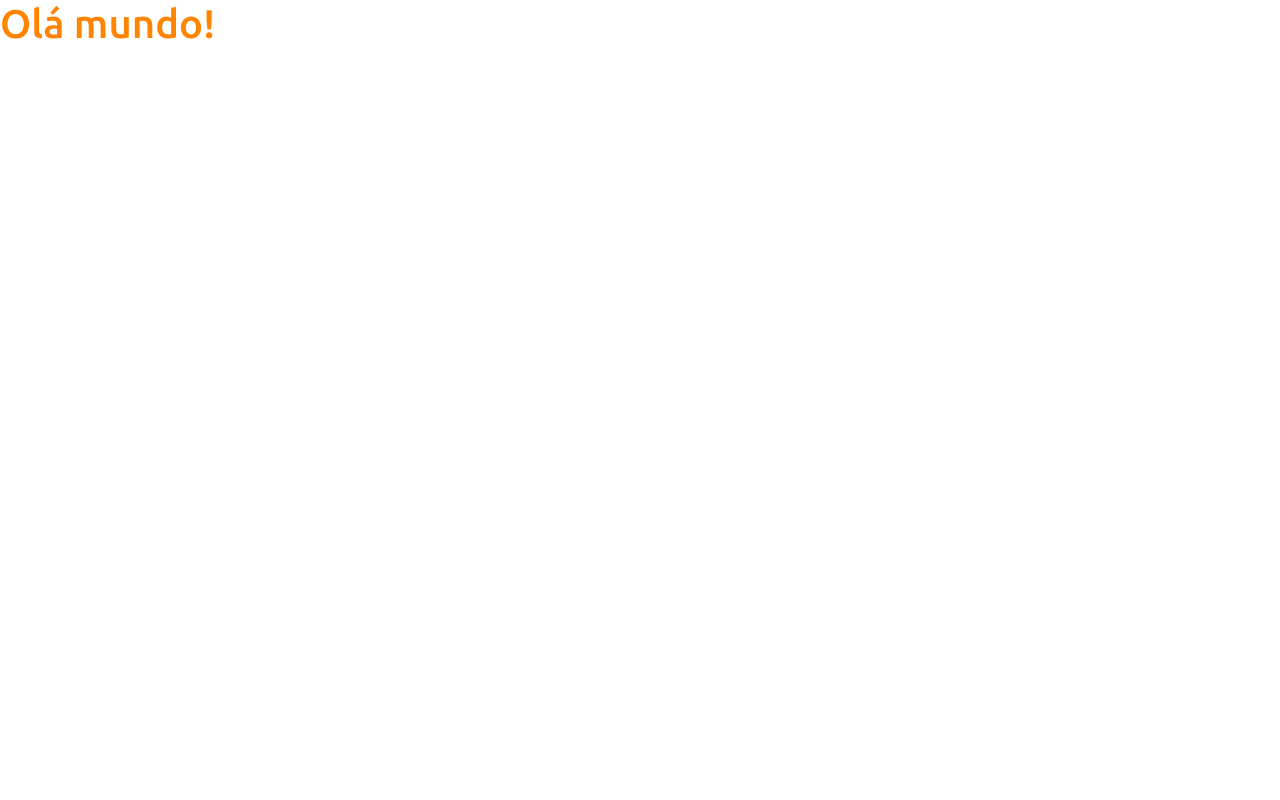
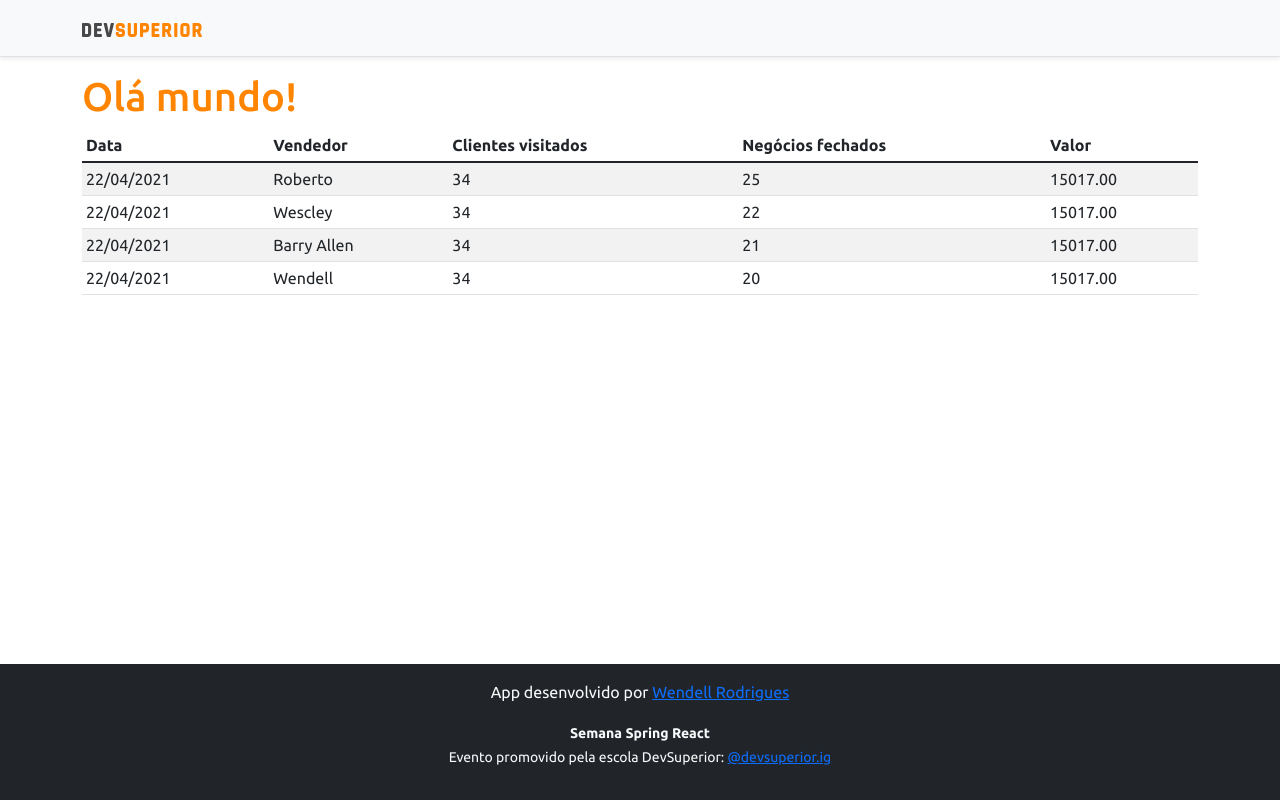
Before and after one commit to robertowendellrodrigues/projeto-sds3, a React (Create React App) app in the folder frontend/: page / in a window 1280 px wide. Built offline with nearby package versions, Linux system fonts and the light colour scheme.

Commit message:
Basic static components

```diff
--- a/frontend/src/App.tsx
+++ b/frontend/src/App.tsx
@@ -1,9 +1,18 @@
+import DataTable from "components/DataTable";
+import Footer from "components/Footer";
+import NavBar from "components/NavBar";
+
 function App() {
   return (
-    <div>
-      <h1 className="text-primary">Olá mundo!</h1>
+    <>
+      <NavBar />
+      <div className="container">
+        <h1 className="text-primary">Olá mundo!</h1>
+        <DataTable />
+      </div>
 
-    </div>
+      <Footer />
+    </>
   );
 }
 
--- /dev/null
+++ b/frontend/src/components/DataTable/index.tsx
@@ -0,0 +1,49 @@
+const DataTable = () => {
+    return (
+        <div className="table-responsive">
+    <table className="table table-striped table-sm">
+        <thead>
+            <tr>
+                <th>Data</th>
+                <th>Vendedor</th>
+                <th>Clientes visitados</th>
+                <th>Negócios fechados</th>
+                <th>Valor</th>
+            </tr>
+        </thead>
+        <tbody>
+            <tr>
+                <td>22/04/2021</td>
+                <td>Roberto</td>
+                <td>34</td>
+                <td>25</td>
+                <td>15017.00</td>
+            </tr>
+            <tr>
+                <td>22/04/2021</td>
+                <td>Wescley</td>
+                <td>34</td>
+                <td>22</td>
+                <td>15017.00</td>
+            </tr>
+            <tr>
+                <td>22/04/2021</td>
+                <td>Barry Allen</td>
+                <td>34</td>
+                <td>21</td>
+                <td>15017.00</td>
+            </tr>
+            <tr>
+                <td>22/04/2021</td>
+                <td>Wendell</td>
+                <td>34</td>
+                <td>20</td>
+                <td>15017.00</td>
+            </tr>
+        </tbody>
+    </table>
+</div>
+    );
+}
+
+export default DataTable;
--- /dev/null
+++ b/frontend/src/components/Footer/index.tsx
@@ -0,0 +1,13 @@
+const Footer = () => {
+    return (
+        <footer className="footer mt-auto py-3 bg-dark">
+            <div className="container">
+                <p className="text-light">App desenvolvido por <a href="https://github.com/robertowendellrodrigues" target="_blank" rel="noreferrer">Wendell Rodrigues</a></p>
+                <p className="text-light"><small><strong>Semana Spring React</strong><br />
+                    Evento promovido pela escola DevSuperior: <a href="https://instagram.com/devsuperior.ig" target="_blank" rel="noreferrer">@devsuperior.ig</a></small></p>
+            </div>
+        </footer>
+    );
+}
+
+export default Footer;
--- /dev/null
+++ b/frontend/src/components/NavBar/index.tsx
@@ -0,0 +1,14 @@
+import ImgDsDark from 'assets/img/ds-dark.svg'
+const NavBar = () => {
+    return (
+        <div className="d-flex flex-column flex-md-row align-items-center p-3 px-md-4 mb-3 bg-light border-bottom shadow-sm">
+            <div className="container">
+                <nav className="my-2 my-md-0 mr-md-3">
+                    <img src={ImgDsDark} alt="DevSuperior" width="120" />
+                </nav>
+            </div>
+        </div>
+    );
+}
+
+export default NavBar;
```
Also changed, not shown: frontend/src/assets/img/ds-dark.svg (added).
